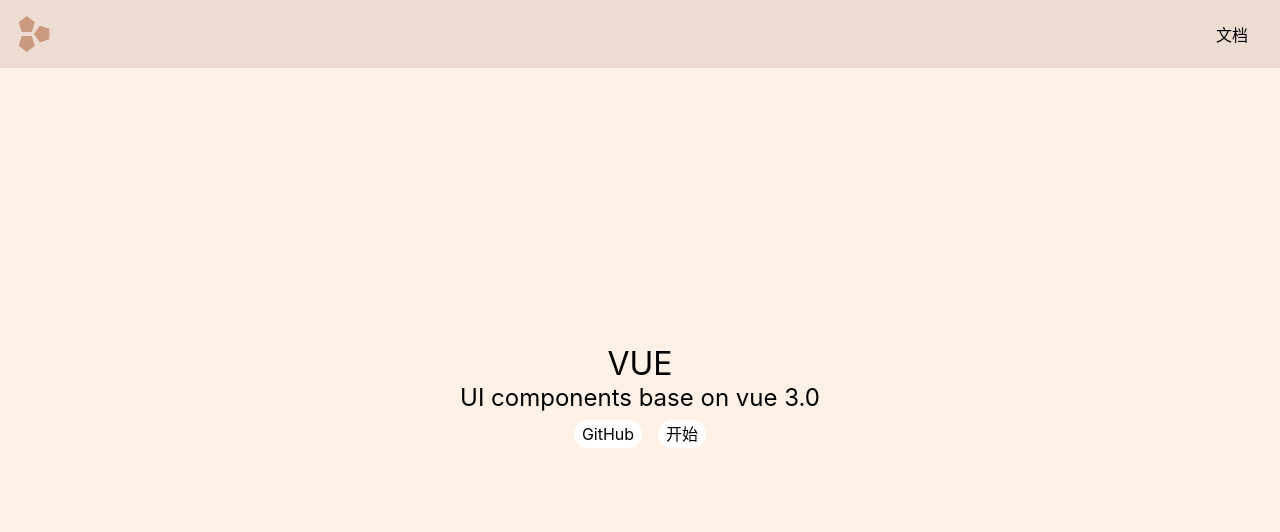
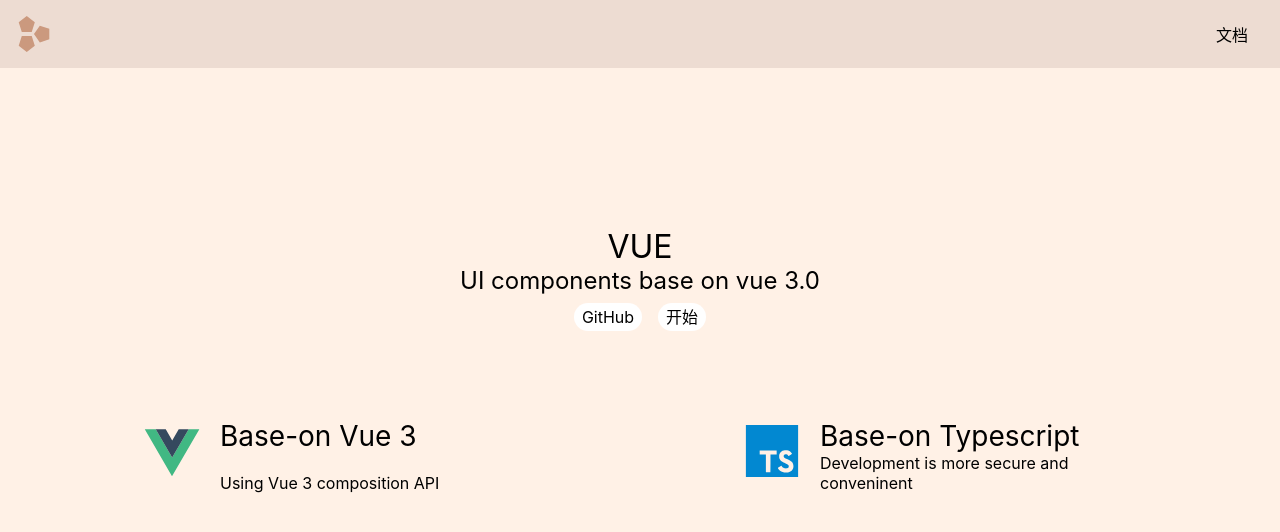
Before and after one commit to goldEli/vui, a Vue app: page / in a window 1280 px wide. Shown: the top 532 px of the page. Built offline with nearby package versions, Linux system fonts and the light colour scheme.

Commit message:
add features

```diff
--- a/src/components/DocDemo.vue
+++ b/src/components/DocDemo.vue
@@ -1,3 +1,3 @@
 <template>
-  <div>Doc</div>
+  <div>Welcome</div>
 </template>
--- a/src/views/Home.vue
+++ b/src/views/Home.vue
@@ -8,6 +8,24 @@
         <a href="https://github.com/goldEli/vui">GitHub</a>
         <router-link to="doc">开始</router-link>
       </p>
+      <div class="features">
+        <ul>
+          <li>
+            <svg>
+              <use xlink:href="#icon-vue"></use>
+            </svg>
+            <h3>Base-on Vue 3</h3>
+            <p>Using Vue 3 composition API</p>
+          </li>
+          <li>
+            <svg>
+              <use xlink:href="#icon-typescript"></use>
+            </svg>
+            <h3>Base-on Typescript</h3>
+            <p>Development is more secure and conveninent</p>
+          </li>
+        </ul>
+      </div>
     </div>
   </div>
 </template>
@@ -46,4 +64,37 @@
     }
   }
 }
+.features {
+  margin: 64px auto;
+  width: 600px;
+  @media (min-width: 1200px) {
+    width: 1200px;
+  }
+  > ul {
+    display: flex;
+    flex-wrap: wrap;
+    > li {
+      width: 400px;
+      margin: 16px 100px;
+      display: grid;
+      justify-content: start;
+      align-content: space-around;
+      grid-template-areas: "icon title" "icon text";
+      grid-template-columns: 80px auto;
+      grid-template-rows: 1fr auto;
+      >svg {
+        grid-area: icon;
+        width: 64px;
+        height: 64px;
+      }
+      >h3 {
+        grid-area: title;
+        font-size: 28px;
+      }
+      >p {
+        grid-area: text
+      }
+    }
+  }
+}
 </style>
```
